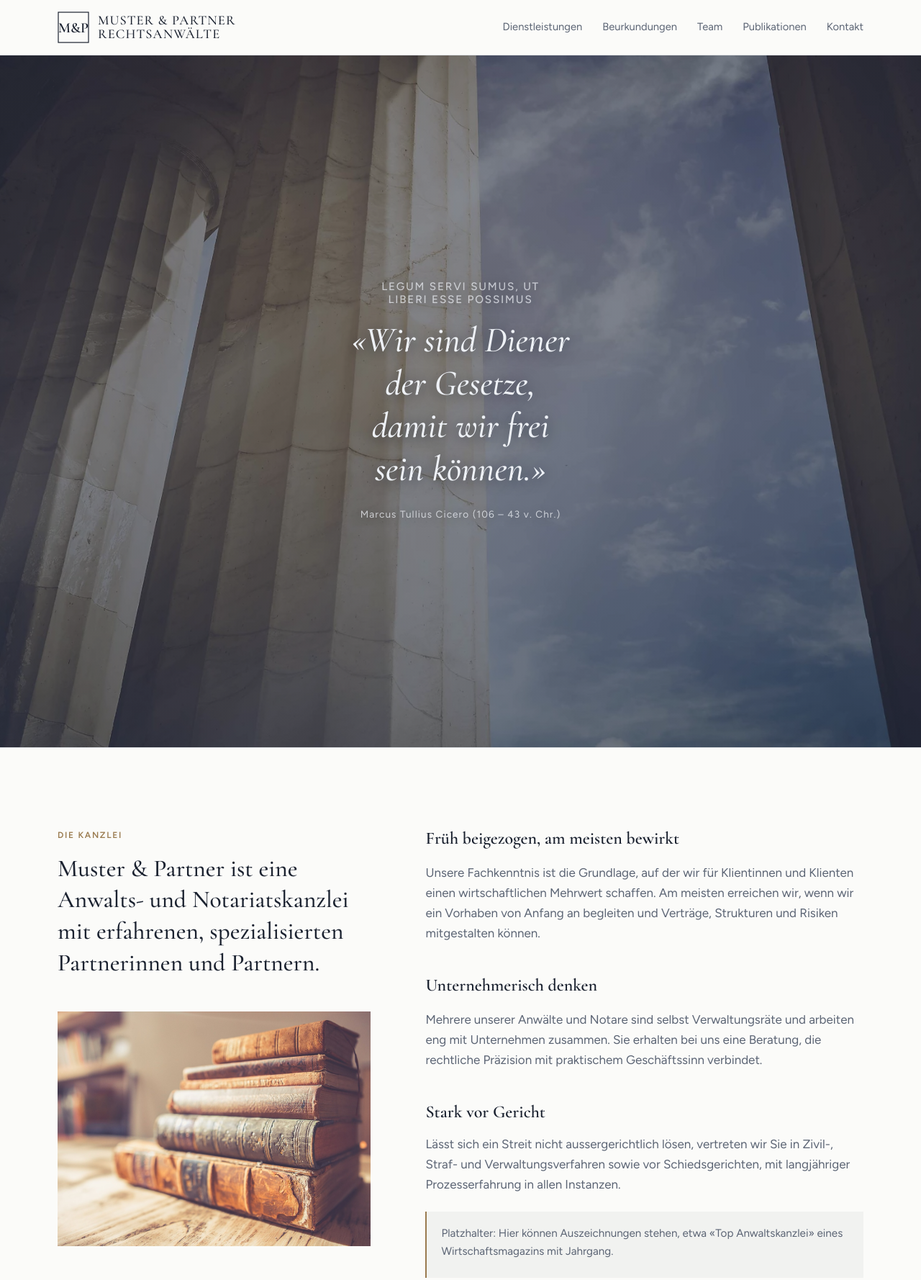
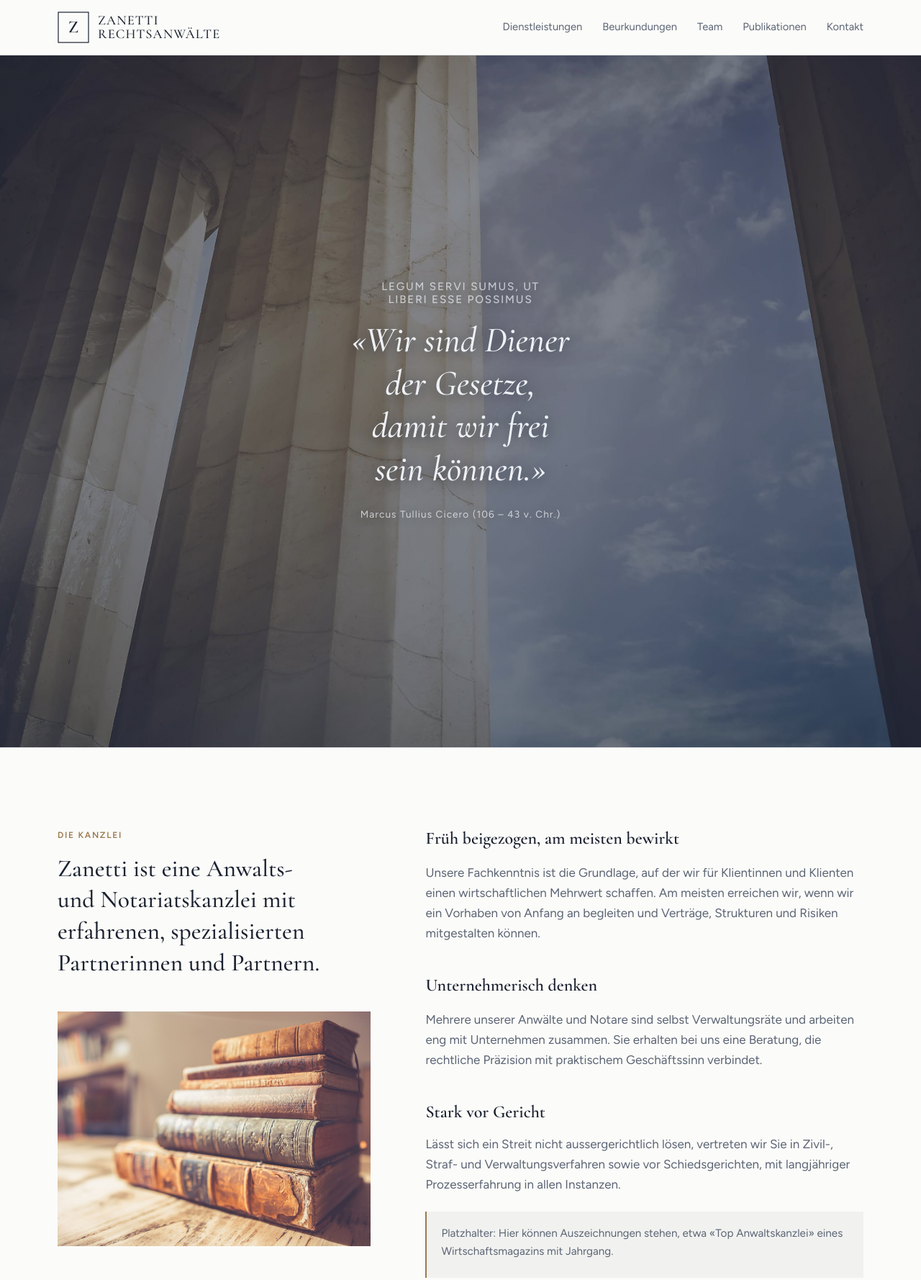
Before and after one commit to user47439/law-firm-website, a plain HTML site: page index.html in a window 1280 px wide. Shown: the top 1778 px of the page at 72% size. Drawn offline with nearby package versions, Linux system fonts and the light colour scheme.

Commit message:
Test: rename firm to Zanetti Rechtsanwälte
Co-Authored-By: Claude Opus 5.5 <noreply@anthropic.com>

```diff
--- a/index.html
+++ b/index.html
@@ -3,9 +3,9 @@
 <head>
 <meta charset="utf-8">
 <meta name="viewport" content="width=device-width, initial-scale=1, viewport-fit=cover">
-<title>Muster &amp; Partner Rechtsanwälte</title>
+<title>Zanetti Rechtsanwälte</title>
 <meta name="claude:viewport-fit-sides" content="cover">
-<meta name="description" content="Muster &amp; Partner Rechtsanwälte AG – Beratung, Prozessführung und Beurkundungen in Zürich.">
+<meta name="description" content="Zanetti Rechtsanwälte AG – Beratung, Prozessführung und Beurkundungen in Zürich.">
 <link rel="preconnect" href="https://fonts.googleapis.com">
 <link rel="preconnect" href="https://fonts.gstatic.com" crossorigin>
 <link rel="stylesheet" href="https://fonts.googleapis.com/css2?family=Cormorant+Garamond:ital,wght@0,500;0,600;1,500&family=Figtree:wght@400;500;600&display=swap">
@@ -202,12 +202,12 @@ section.has-banner { padding-top: 0; }
 
 <header class="masthead">
   <div class="wrap">
-    <a class="brand" href="#top" aria-label="Muster &amp; Partner Rechtsanwälte, zur Startseite">
+    <a class="brand" href="#top" aria-label="Zanetti Rechtsanwälte, zur Startseite">
       <svg class="brand-mark" viewBox="0 0 44 44" aria-hidden="true">
         <rect x="1" y="1" width="42" height="42" fill="none" stroke="currentColor" stroke-width="1.2"/>
-        <text x="22" y="29" text-anchor="middle" font-family="Cormorant Garamond, Georgia, serif" font-size="20" font-weight="600" fill="currentColor">M&amp;P</text>
+        <text x="22" y="29" text-anchor="middle" font-family="Cormorant Garamond, Georgia, serif" font-size="24" font-weight="600" fill="currentColor">Z</text>
       </svg>
-      <span class="brand-name"><span>Muster &amp; Partner</span><span>Rechtsanwälte</span></span>
+      <span class="brand-name"><span>Zanetti</span><span>Rechtsanwälte</span></span>
     </a>
     <button class="menu-btn" id="menu-btn" aria-expanded="false" aria-controls="nav">Menü</button>
     <nav class="nav" id="nav" hidden>
@@ -234,7 +234,7 @@ section.has-banner { padding-top: 0; }
     <div class="wrap intro">
       <div class="head">
         <span class="eyebrow">Die Kanzlei</span>
-        <p class="lead">Muster &amp; Partner ist eine Anwalts- und Notariatskanzlei mit erfahrenen, spezialisierten Partnerinnen und Partnern.</p>
+        <p class="lead">Zanetti ist eine Anwalts- und Notariatskanzlei mit erfahrenen, spezialisierten Partnerinnen und Partnern.</p>
         <figure class="photo"><img src="images/kanzlei.jpg" alt="Gestapelte, ledergebundene Bücher auf einem Holztisch" width="1400" height="933" loading="lazy"></figure>
       </div>
       <div class="principles">
@@ -344,7 +344,7 @@ section.has-banner { padding-top: 0; }
         <h2>Wir freuen uns auf Ihre Anfrage</h2>
       </div>
       <div class="contact-grid">
-        <div><h3>Adresse</h3><p>Muster &amp; Partner Rechtsanwälte AG<br>Musterstrasse 1<br>8001 Zürich</p></div>
+        <div><h3>Adresse</h3><p>Zanetti Rechtsanwälte AG<br>Musterstrasse 1<br>8001 Zürich</p></div>
         <div><h3>Telefon und E-Mail</h3><p>+41 44 000 00 00<br><a href="mailto:info@muster-partner.ch">info@muster-partner.ch</a></p></div>
         <div><h3>Bürozeiten</h3><p>Montag bis Freitag<br>08.30 – 12.00 und 13.30 – 17.30 Uhr</p></div>
       </div>
@@ -354,7 +354,7 @@ section.has-banner { padding-top: 0; }
 
 <footer class="footer">
   <div class="wrap">
-    <span>© <span id="year">2026</span> Muster &amp; Partner Rechtsanwälte AG</span>
+    <span>© <span id="year">2026</span> Zanetti Rechtsanwälte AG</span>
     <nav aria-label="Rechtliches"><a href="#kontakt">Impressum</a><a href="#kontakt">Datenschutz</a></nav>
     <p class="credits">Bilder: <a href="https://commons.wikimedia.org/wiki/File:Leather_bound_books_(Unsplash).jpg">Bücher</a> (CC0) ·
       <a href="https://commons.wikimedia.org/wiki/File:Legal_Contract_%26_Signature_-_Warm_Tones.jpg">Vertrag</a>, Blogtrepreneur, <a href="https://creativecommons.org/licenses/by/2.0/">CC BY 2.0</a> ·
```
